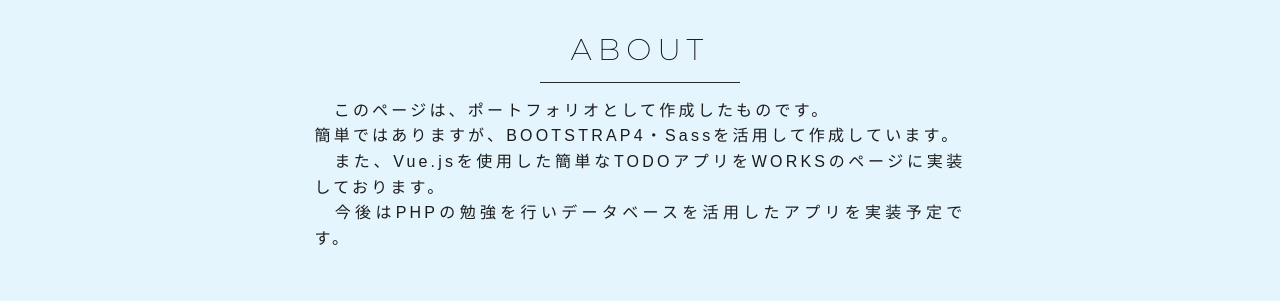
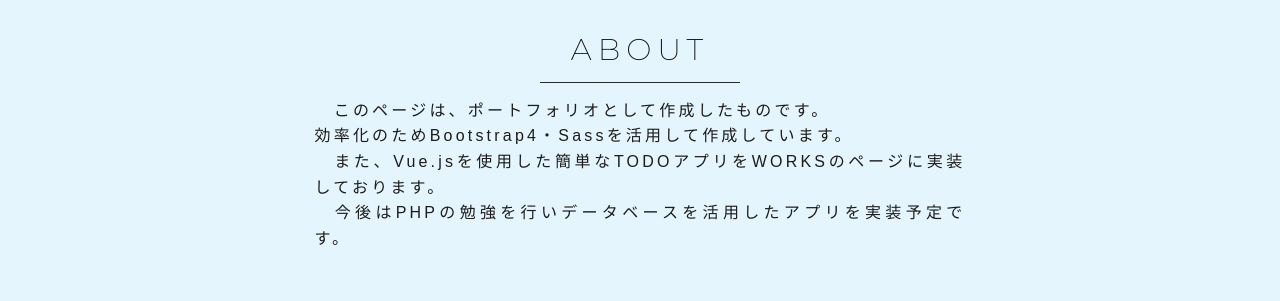
Before and after one commit to doom50/new_git, a plain HTML site: page index.html in a window 1280 px wide. Shown: the part 983-1284 px from the top of the page. Drawn offline with nearby package versions, Linux system fonts and the light colour scheme; a web font is replaced by a local one.

Commit message:
ABOUT文言修正

```diff
--- a/index.html
+++ b/index.html
@@ -61,7 +61,7 @@
                     <hr class="divider">
                     <p class="text-justify maintext">
                         　このページは、ポートフォリオとして作成したものです。<br>
-                        簡単ではありますが、BOOTSTRAP4・Sassを活用して作成しています。<br>
+                        効率化のためBootstrap4・Sassを活用して作成しています。<br>
                         　また、Vue.jsを使用した簡単なTODOアプリをWORKSのページに実装しております。<br>
                         　今後はPHPの勉強を行いデータベースを活用したアプリを実装予定です。
                     </p>
```
